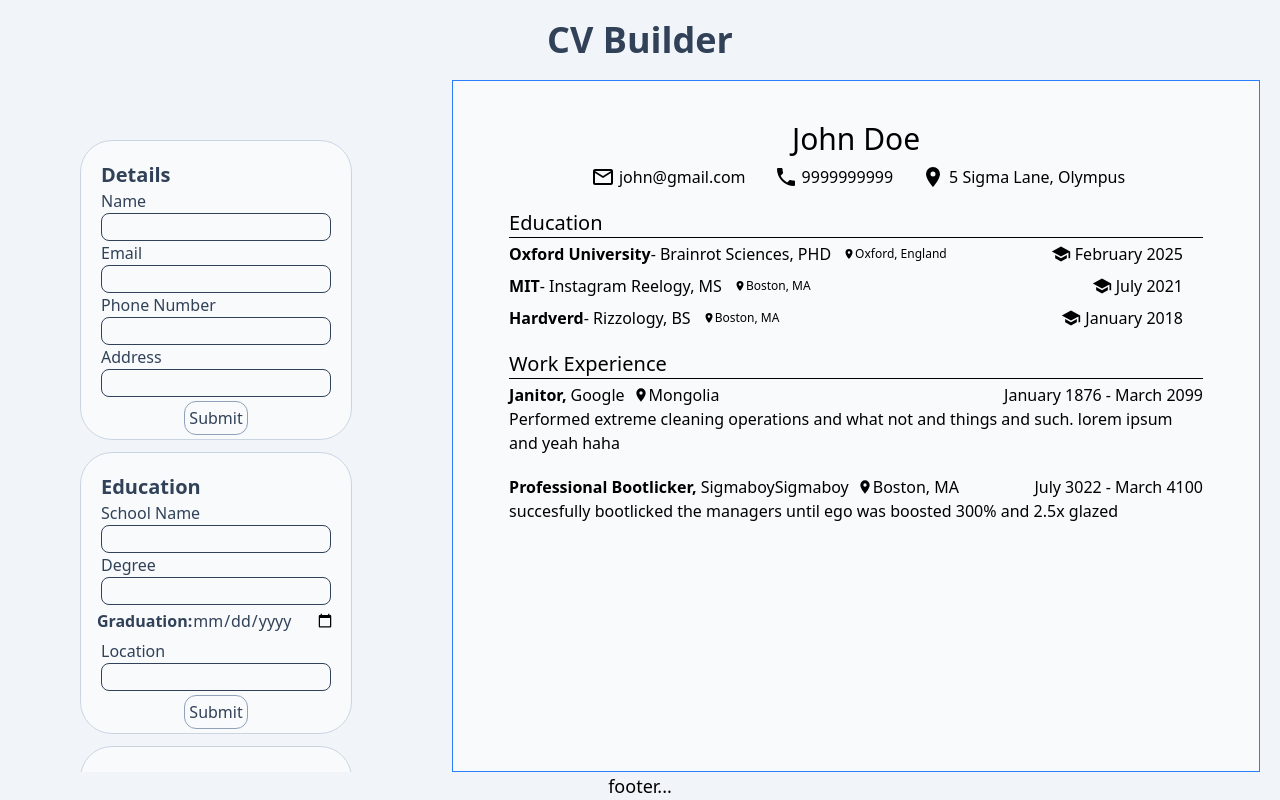
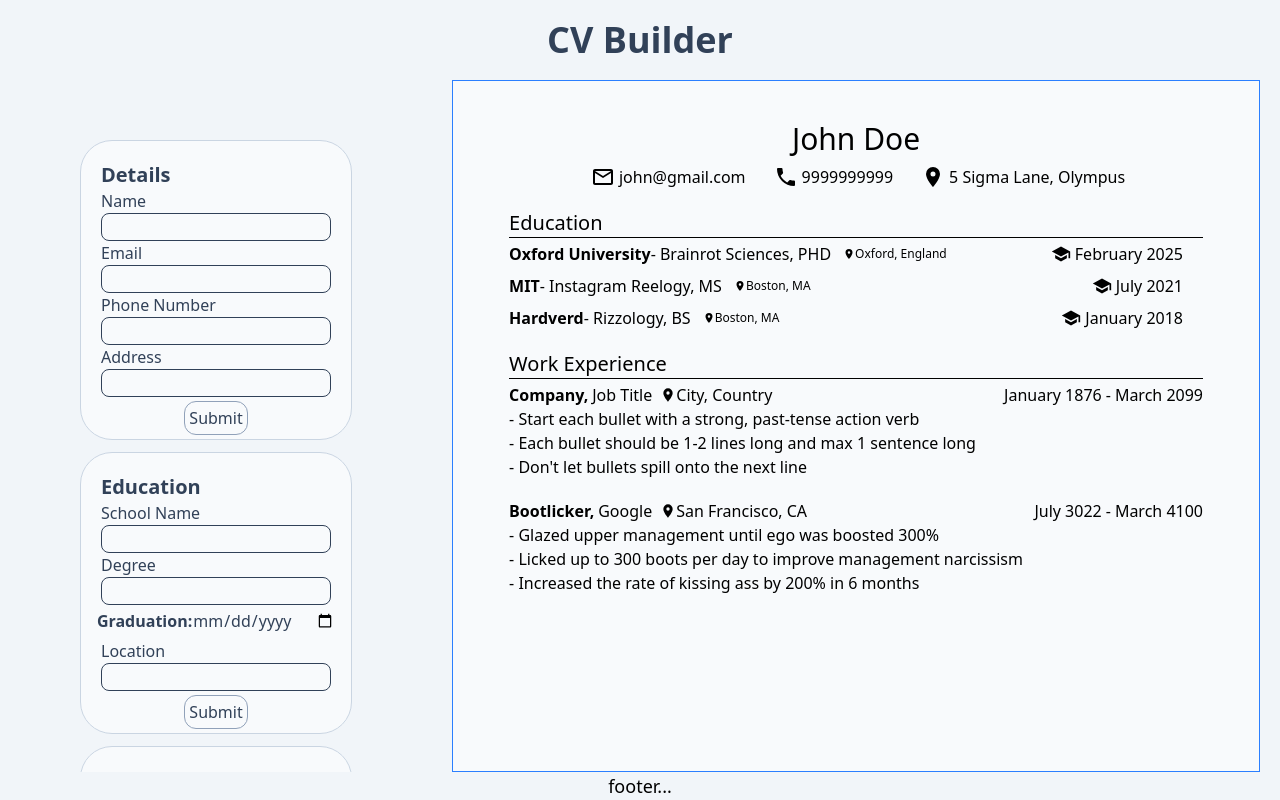
Before and after one commit to yskim308/cvApp, a React (Vite) app: page / in a window 1280 px wide. Built offline with nearby package versions, Linux system fonts and the light colour scheme.

Commit message:
update default descriptions

```diff
--- a/src/App.tsx
+++ b/src/App.tsx
@@ -82,22 +82,24 @@ function App() {
 
   const [jobData, setJobData] = useState<JobFormData[]>([
     {
-      company: "Google",
-      position: "Janitor",
+      company: "Job Title",
+      position: "Company",
       start: "January 1876",
       end: "March 2099",
-      location: "Mongolia",
-      description:
-        "Performed extreme cleaning operations and what not and things and such. lorem ipsum and yeah haha",
+      location: "City, Country",
+      description: `- Start each bullet with a strong, past-tense action verb
+      - Each bullet should be 1-2 lines long and max 1 sentence long
+      - Don't let bullets spill onto the next line`,
     },
     {
-      company: "SigmaboySigmaboy",
-      position: "Professional Bootlicker",
+      company: "Google",
+      position: "Bootlicker",
       start: "July 3022",
       end: "March 4100",
-      location: "Boston, MA",
-      description:
-        "succesfully bootlicked the managers until ego was boosted 300% and 2.5x glazed",
+      location: "San Francisco, CA",
+      description: `- Glazed upper management until ego was boosted 300%
+      - Licked up to 300 boots per day to improve management narcissism
+      - Increased the rate of kissing ass by 200% in 6 months`,
     },
   ]);
 
```
